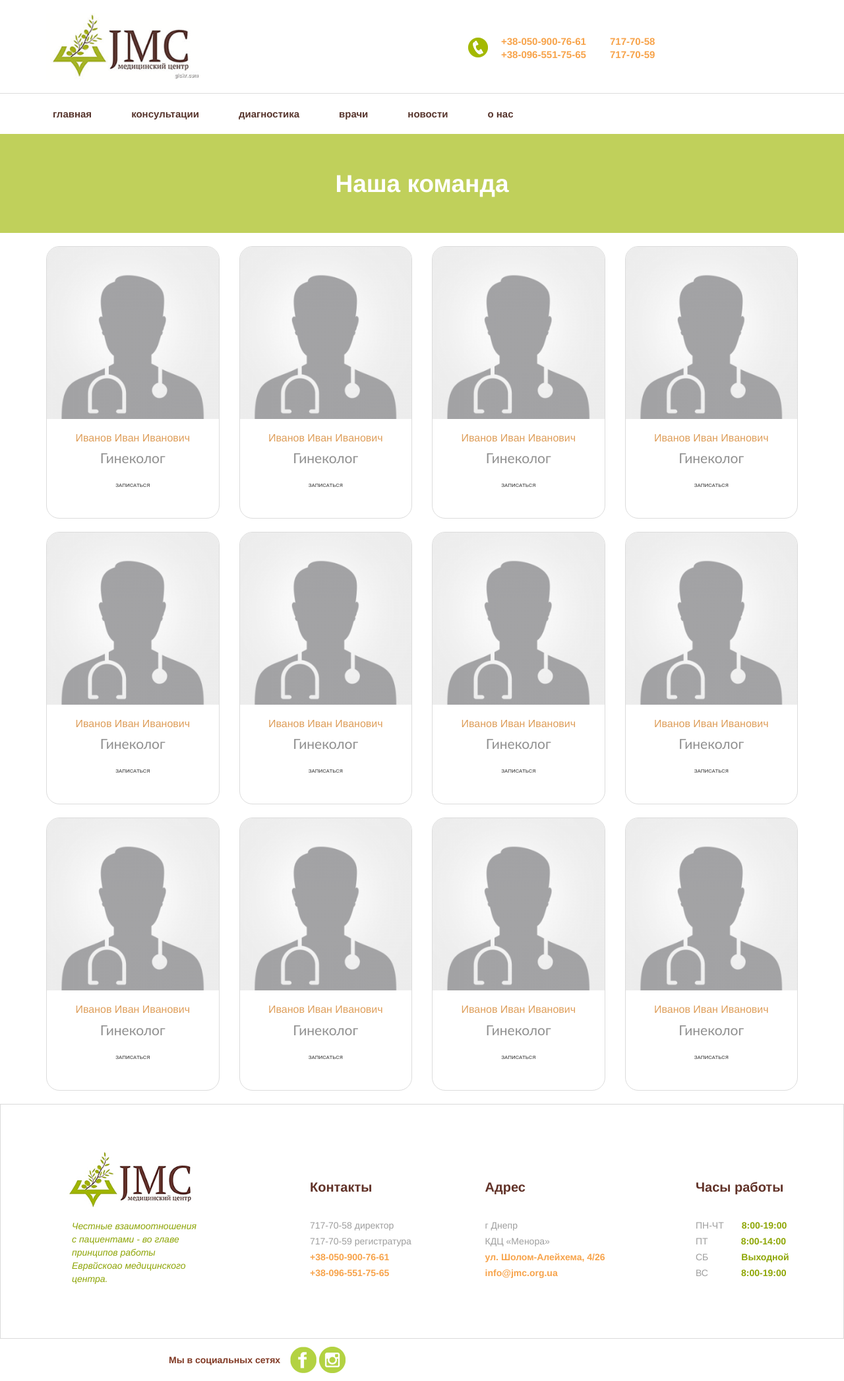
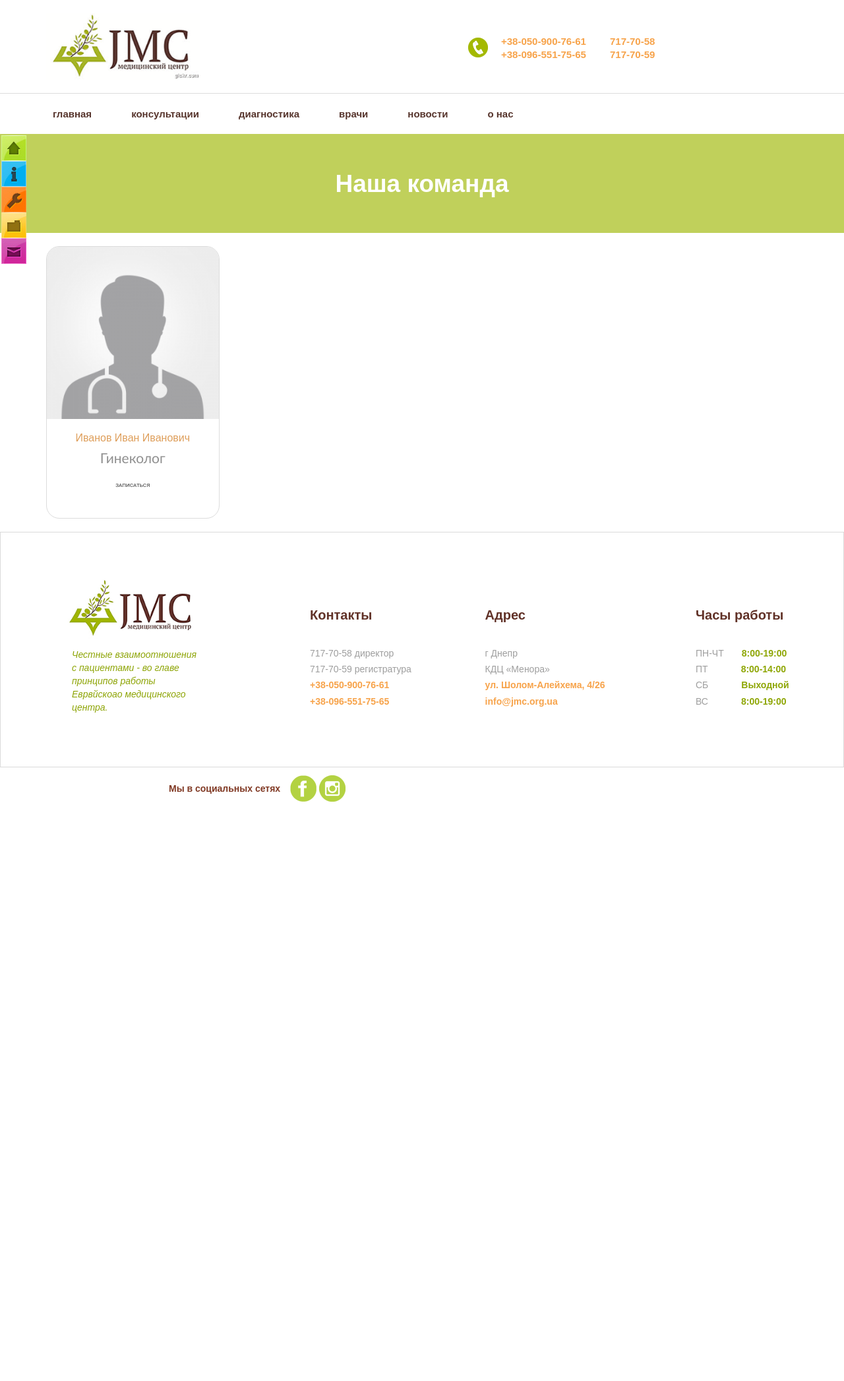
Before and after one commit to Marinailch/jmc, a PHP site: page /doctors.php in a window 1280 px wide. Shown: the whole page at 66% size. After the commit the page ends 1215 px from the top, so only its background shows below. Run offline with PHP 8.4, Linux system fonts and the light colour scheme; data comes from the database, SQL or seed files in the repository; some libraries are stand-ins or nearby versions.

Commit message:
commited with new classes

```diff
--- a/Library/DataBase.php
+++ b/Library/DataBase.php
@@ -20,34 +20,4 @@ class DataBase
         );
 
     }
-    public function getDirections(){
-        $query = "SELECT id, name_of_direction, link_foto_direction, description_direction FROM directions";
-        $result = $this->db->query($query);
-        if ($result) {
-            $catalogs=array();
-            while ($new_item = $result->fetch_assoc()) {
-                $catalogs[]=$new_item;
-            }
-
-            return $catalogs;
-
-        }else{
-            return false;
-        }
-    }
-
-    public function getDoctorsByDirection($id){
-        $query = "SELECT name_of_doctor, link_foto_doctor, expirience_of_work, specialty_of_doctor, science_degree, short_descr, full_descr FROM doctors, directions WHERE direction_id=directions.id and direction_id = '$id'";
-        $result = $this->db->query($query);
-        if($result){
-            $catalog = array();
-            while($new_item = $result->fetch_assoc()){
-                $catalog[] = $new_item;
-            }
-            return $catalog;
-        }
-        return FALSE;
-    }
-
-
 }
--- /dev/null
+++ b/Library/Doctors.php
@@ -0,0 +1,42 @@
+<?php
+
+/**
+ * Created by PhpStorm.
+ * User: Админ
+ * Date: 02.04.2017
+ * Time: 14:22
+ */
+class Doctors extends DataBase
+{
+    public function getDoctorsByDirection($id){
+        $query = "SELECT name_of_doctor, link_foto_doctor, expirience_of_work, specialty_of_doctor, science_degree, short_descr, full_descr FROM doctors, directions WHERE direction_id=directions.id and direction_id = '$id'";
+        $result = $this->db->query($query);
+        if($result){
+            $catalog = array();
+            while($new_item = $result->fetch_assoc()){
+                $catalog[] = $new_item;
+            }
+            return $catalog;
+        }
+        return FALSE;
+    }
+
+    public function getDoctorsShort(){
+        $query = "SELECT name_of_doctor, link_foto_doctor, expirience_of_work,specialty_of_doctor, science_degree, short_descr  FROM doctors";
+        $result = $this->db->query($query);
+        if($result){
+            $doc_cat = array();
+            while($new_item = $result->fetch_assoc()){
+                $doc_cat[] = $new_item;
+            }
+            return $doc_cat;
+        }
+        return FALSE;
+    }
+
+
+
+
+
+
+}
--- a/doctors.php
+++ b/doctors.php
@@ -1,22 +1,21 @@
 <?php
+
 include_once "header.php";
-if (isset($_GET['id'])) {
-    $id = strtolower(strip_tags(trim($_GET['id'])));
-  }else{
-    $id='';
-  }
+include_once 'Config/config.php';
+$doctors = new Doctors($db);
+$doctors = $doctors->getDoctorsShort();
+
 ?>
     <div class="directions_header">
         <p>Наша команда</p>
     </div>
 
     <div class="container" id="doctors">
-        <!--<div>-->
-        <!--  <img src="img/lab.jpg">-->
-        <!--</div>-->
-
 
         <div class="row">
+
+            <!-- Это карточка одного доктора-->
+
             <a class="" href="">
                 <div class="col-sm-3">
                     <div class="doctor_card"><img class="" src="img/vrach_card/avatar.png">
@@ -25,7 +24,11 @@ if (isset($_GET['id'])) {
                         </div>
                     </div>
                 </div>
-                <a class="" href="">
+            </a>
+
+            <!-- Это конец карточки доктора-->
+
+<!--            <a class="" href="">
                 <div class="col-sm-3">
                     <div class="doctor_card"><img class="" src="img/vrach_card/avatar.png">
                         <div class="doctor_info"><h4>Иванов Иван Иванович</h4><h5>Гинеколог</h5>
@@ -33,15 +36,7 @@ if (isset($_GET['id'])) {
                         </div>
                     </div>
                 </div>
-                    <a class="" href="">
-                        <div class="col-sm-3">
-                            <div class="doctor_card"><img class="" src="img/vrach_card/avatar.png">
-                                <div class="doctor_info"><h4>Иванов Иван Иванович</h4><h5>Гинеколог</h5>
-                                    <button type="submit" class="btn btn-default doctors_cart_button">Записаться
-                                    </button>
-                                </div>
-                            </div>
-                        </div>
+            </a>
             <a class="" href="">
                 <div class="col-sm-3">
                     <div class="doctor_card"><img class="" src="img/vrach_card/avatar.png">
@@ -61,26 +56,17 @@ if (isset($_GET['id'])) {
                         </div>
                     </div>
                 </div>
+            </a>
             <a class="" href="">
                 <div class="col-sm-3">
                     <div class="doctor_card"><img class="" src="img/vrach_card/avatar.png">
                         <div class="doctor_info"><h4>Иванов Иван Иванович</h4><h5>Гинеколог</h5>
-                                            <button type="submit" class="btn btn-default doctors_cart_button">
-                                                Записаться
+                            <button type="submit" class="btn btn-default doctors_cart_button">Записаться
                             </button>
                         </div>
                     </div>
                 </div>
-                                <a class="" href="">
-                                    <div class="col-sm-3">
-                                        <div class="doctor_card"><img class="" src="img/vrach_card/avatar.png">
-                                            <div class="doctor_info"><h4>Иванов Иван Иванович</h4><h5>Гинеколог</h5>
-                                                <button type="submit" class="btn btn-default doctors_cart_button">
-                                                    Записаться
-                                                </button>
-                                            </div>
-                                        </div>
-                                    </div>
+            </a>
             <a class="" href="">
                 <div class="col-sm-3">
                     <div class="doctor_card"><img class="" src="img/vrach_card/avatar.png">
@@ -102,6 +88,29 @@ if (isset($_GET['id'])) {
                         </div>
                     </div>
                 </div>
+            </a>
+            <a class="" href="">
+                <div class="col-sm-3">
+                    <div class="doctor_card"><img class="" src="img/vrach_card/avatar.png">
+                        <div class="doctor_info"><h4>Иванов Иван Иванович</h4><h5>Гинеколог</h5>
+                            <button type="submit" class="btn btn-default doctors_cart_button">
+                                Записаться
+                            </button>
+                        </div>
+                    </div>
+                </div>
+            </a>
+            <a class="" href="">
+                <div class="col-sm-3">
+                    <div class="doctor_card"><img class="" src="img/vrach_card/avatar.png">
+                        <div class="doctor_info"><h4>Иванов Иван Иванович</h4><h5>Гинеколог</h5>
+                            <button type="submit" class="btn btn-default doctors_cart_button">
+                                Записаться
+                            </button>
+                        </div>
+                    </div>
+                </div>
+            </a>
             <a class="" href="">
                 <div class="col-sm-3">
                     <div class="doctor_card"><img class="" src="img/vrach_card/avatar.png">
@@ -113,19 +122,7 @@ if (isset($_GET['id'])) {
                         </div>
                     </div>
                 </div>
-                                            <a class="" href="">
-                                                <div class="col-sm-3">
-                                                    <div class="doctor_card"><img class=""
-                                                                                  src="img/vrach_card/avatar.png">
-                                                        <div class="doctor_info"><h4>Иванов Иван Иванович</h4><h5>
-                                                                Гинеколог</h5>
-                                                            <button type="submit"
-                                                                    class="btn btn-default doctors_cart_button">
-                                                                Записаться
-                                                            </button>
-                                                        </div>
-                                                    </div>
-                                                </div>
+            </a>
             <a class="" href="">
                 <div class="col-sm-3">
                     <div class="doctor_card"><img class=""
@@ -140,7 +137,21 @@ if (isset($_GET['id'])) {
                     </div>
                 </div>
             </a>
-
+            <a class="" href="">
+                <div class="col-sm-3">
+                    <div class="doctor_card"><img class=""
+                                                  src="img/vrach_card/avatar.png">
+                        <div class="doctor_info"><h4>Иванов Иван Иванович</h4><h5>
+                                Гинеколог</h5>
+                            <button type="submit"
+                                    class="btn btn-default doctors_cart_button">
+                                Записаться
+                            </button>
+                        </div>
+                    </div>
+                </div>
+            </a>
+-->
         </div>
 
     </div>
--- a/header.php
+++ b/header.php
@@ -13,6 +13,7 @@
     <script src="js/jquery.knob.min.js"></script>
     <link rel="stylesheet" href="css/slider-pro.min.css">
     <link rel="stylesheet" href="style.css">
+    <link rel="stylesheet" href="styles2.css">
     <link rel="shortcut icon" href="favicon.ico" type="image/x-icon">
     <link href='http://fonts.googleapis.com/css?family=Open+Sans&subset=latin,cyrillic' rel='stylesheet'
           type='text/css'>
@@ -96,4 +97,45 @@
             </div>
         </div>
     </div>
+    <!-- MENU -->
+
+    <div id="main">
+
+        <ul id="navigationMenu">
+            <li>
+                <a class="home" href="#">
+                    <span>Главная</span>
+                </a>
+            </li>
+
+            <li>
+                <a class="about" href="#">
+                    <span>Консультации</span>
+                </a>
+            </li>
+
+            <li>
+                <a class="services" href="#">
+                    <span>Диагностика</span>
+                </a>
+            </li>
+
+            <li>
+                <a class="portfolio" href="#">
+                    <span>Врачи</span>
+                </a>
+            </li>
+
+            <li>
+                <a class="contact" href="#">
+                    <span>О нас</span>
+                </a>
+            </li>
+        </ul>
+
+    </div>
+
+
+
+    <!-- MENU2 -->
 </header>
--- a/index.php
+++ b/index.php
@@ -2,12 +2,13 @@
 
 include_once 'Config/config.php';
 
-$foo = new DataBase($db);
+$foo = new Directions($db);
 $res = $foo->getDirections();
 //var_dump($res);
 
 include "header.php"
 ?>
+
     <div class="main-content">
         <section class="mdc-area mdc-area-nospace">
             <div class="widget mdc-widget-slider-01">
--- /dev/null
+++ b/styles2.css
@@ -0,0 +1,162 @@
+*{
+	/* A universal CSS reset */
+	margin:0;
+	padding:0;
+}
+#main{
+	position: fixed;
+	z-index: 999999999;
+}
+
+body{
+	font-family:Arial, Helvetica, sans-serif;
+}
+
+#navigationMenu li{
+	list-style:none;
+	height:39px;
+	padding:2px;
+	width:40px;
+}
+
+#navigationMenu span{
+	/* Container properties */
+	width:0;
+	left:38px;
+	padding:0;
+	position:absolute;
+	overflow:hidden;
+
+	/* Text properties */
+	font-family:'Myriad Pro',Arial, Helvetica, sans-serif;
+	font-size:18px;
+	font-weight:bold;
+	letter-spacing:0.6px;
+	white-space:nowrap;
+	line-height:39px;
+
+	/* CSS3 Transition: */
+	-webkit-transition: 0.25s;
+
+	/* Future proofing (these do not work yet): */
+	-moz-transition: 0.25s;
+	transition: 0.25s;
+}
+
+#navigationMenu a{
+	background:url('img/navigation.jpg') no-repeat;
+
+	height:39px;
+	width:38px;
+	display:block;
+	position:relative;
+}
+
+/* General hover styles */
+
+#navigationMenu a:hover span{ width:auto; padding:0 20px;overflow:visible; }
+#navigationMenu a:hover{
+	text-decoration:none;
+
+	/* CSS outer glow with the box-shadow property */
+	-moz-box-shadow:0 0 5px #9ddff5;
+	-webkit-box-shadow:0 0 5px #9ddff5;
+	box-shadow:0 0 5px #9ddff5;
+}
+
+/* Green Button */
+
+#navigationMenu .home {	background-position:0 0;}
+#navigationMenu .home:hover {	background-position:0 -39px;}
+#navigationMenu .home span{
+	background-color:#7da315;
+	color:#3d4f0c;
+	text-shadow:1px 1px 0 #99bf31;
+}
+
+/* Blue Button */
+
+#navigationMenu .about { background-position:-38px 0;}
+#navigationMenu .about:hover { background-position:-38px -39px;}
+#navigationMenu .about span{
+	background-color:#1e8bb4;
+	color:#223a44;
+	text-shadow:1px 1px 0 #44a8d0;
+}
+
+/* Orange Button */
+
+#navigationMenu .services { background-position:-76px 0;}
+#navigationMenu .services:hover { background-position:-76px -39px;}
+#navigationMenu .services span{
+	background-color:#c86c1f;
+	color:#5a3517;
+	text-shadow:1px 1px 0 #d28344;
+}
+
+/* Yellow Button */
+
+#navigationMenu .portfolio { background-position:-114px 0;}
+#navigationMenu .portfolio:hover{ background-position:-114px -39px;}
+#navigationMenu .portfolio span{
+	background-color:#d0a525;
+	color:#604e18;
+	text-shadow:1px 1px 0 #d8b54b;
+}
+
+/* Purple Button */
+
+#navigationMenu .contact { background-position:-152px 0;}
+#navigationMenu .contact:hover { background-position:-152px -39px;}
+#navigationMenu .contact span{
+	background-color:#af1e83;
+	color:#460f35;
+	text-shadow:1px 1px 0 #d244a6;
+}
+
+/* The styles below are only needed for the demo page */
+
+/*#main{*/
+	/*margin:80px auto;*/
+	/*position:relative;*/
+	/*width:40px;*/
+/*}*/
+
+
+/*h1{*/
+	/*color:#fff;*/
+	/*font-size:30px;*/
+	/*font-weight:normal;*/
+	/*padding:60px 0 20px;*/
+	/*text-align:center;*/
+/*}*/
+
+/*h2{*/
+	/*font-weight:normal;*/
+	/*text-align:center;*/
+/*}*/
+
+/*h1,h2{*/
+	/*font-family:"Myriad Pro",Arial,Helvetica,sans-serif;*/
+/*}*/
+
+/*a, a:visited,a:active {*/
+	/*color:#0196e3;*/
+	/*text-decoration:none;*/
+	/*outline:none;*/
+/*}*/
+
+/*a:hover{*/
+	/*text-decoration:underline;*/
+/*}*/
+
+/*a img{*/
+	/*border:none;*/
+/*}*/
+
+/*p.note{*/
+	/*color:#707070;*/
+	/*font-size:10px;*/
+	/*text-align:center;*/
+	/*margin:50px;*/
+/*}*/
```
Also changed, not shown: Library/Directions.php (added, +26 -0 lines), directions.php (+5 -3 lines), img/doctors_foto/DSC_2790.jpg (added), img/navigation.jpg (added). Lines whose indentation alone changed are shown as unchanged.
